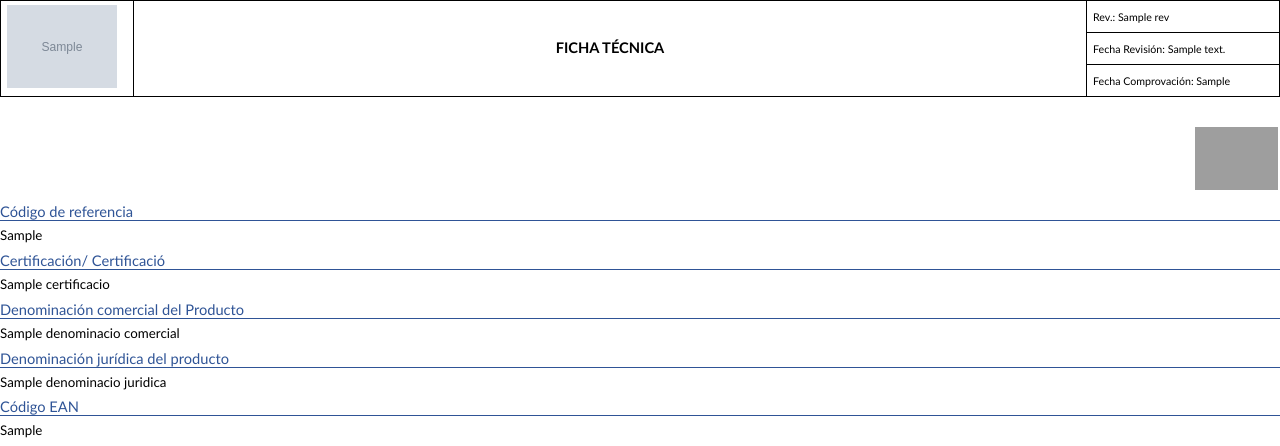
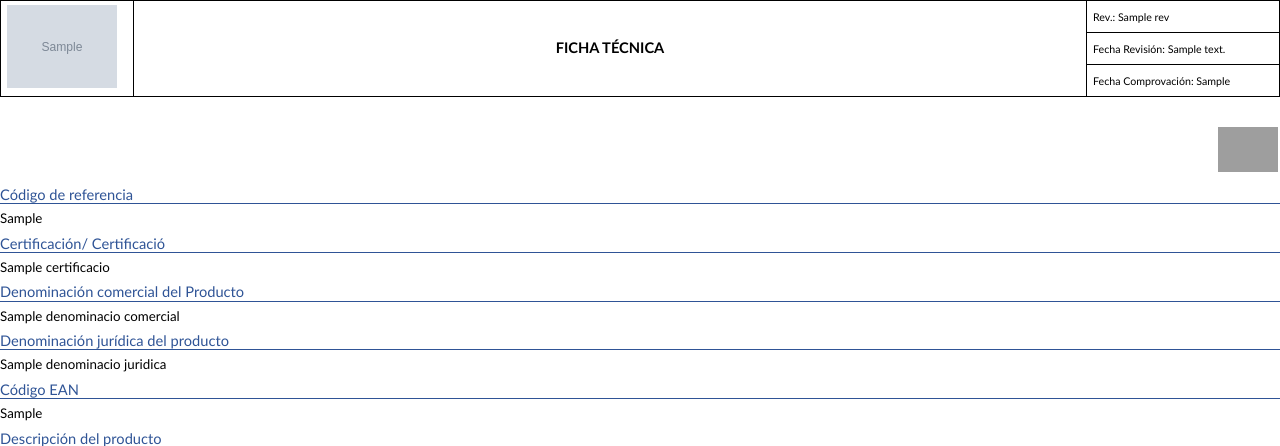
Before and after one commit to ohijazo/FitxesTecniques, a Flask app: template backend/app/templates/fitxa_tecnica.html in a window 1280 px wide. Shown: the top 446 px of the page. Run offline with Flask 3, Linux system fonts and the light colour scheme; the template is opened without the code that fills it: most values are stand-ins (such as "Sample title", 1, 10 or a date in 2020); grey boxes marked "Sample" are stand-in pictures; grey boxes are pictures that could not be loaded.

Commit message:
Match certification image sizes between detail view and PDF
Both views now use height-based sizing for consistent proportions:
- PDF template: height="45" (xhtml2pdf respects this attribute)
- Frontend CSS: height: 55px with auto width
- Images maintain their natural aspect ratio in both views
- Removed width-based sizing that caused distortion in PDF

Co-Authored-By: Claude Opus 4.6 (1M context) <noreply@anthropic.com>

```diff
--- a/backend/app/templates/fitxa_tecnica.html
+++ b/backend/app/templates/fitxa_tecnica.html
@@ -174,11 +174,11 @@
 </table>
 
 {% if imatges %}
-<table style="width: 100%; margin-bottom: 8px;">
+<table style="width: 100%; margin-bottom: 6px;">
   <tr>
     <td style="text-align: right; border: none; padding: 0;">
       {% for img in imatges %}
-      <img src="{{ img.data_uri }}" style="width: 2.2cm; margin-left: 3px;" alt="{{ img.key }}">
+      <img src="{{ img.data_uri }}" height="45" style="margin-left: 2px;" alt="{{ img.key }}">
       {% endfor %}
     </td>
   </tr>
--- a/frontend/src/app.css
+++ b/frontend/src/app.css
@@ -1361,8 +1361,8 @@ textarea.pdf-field-input {
   margin-bottom: 0.75rem;
 }
 .pdf-cert-img {
-  max-width: 120px;
-  max-height: 80px;
+  height: 55px;
+  width: auto;
   object-fit: contain;
 }
 
```
